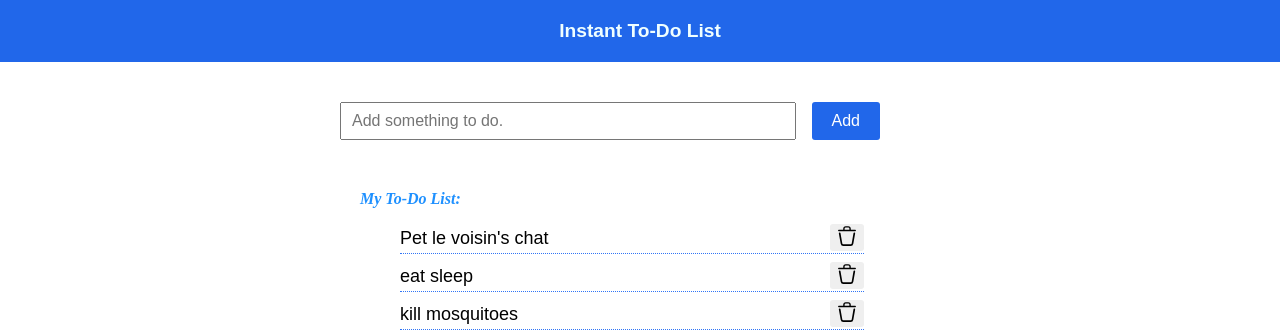
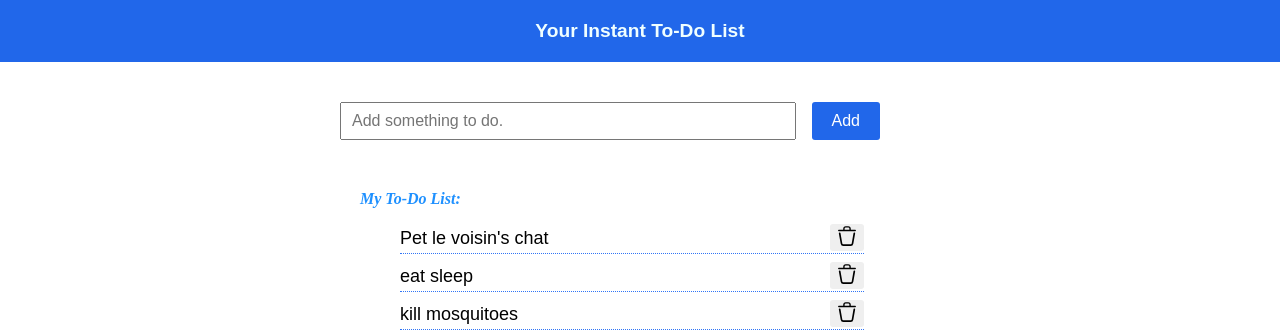
Before and after one commit to swagatobhaskar/flask-todo-app, a Flask app: page / in a window 1280 px wide. Shown: the top 334 px of the page. Run offline with Flask 3, Linux system fonts and the light colour scheme; data comes from the database, SQL or seed files in the repository.

Commit message:
home.html <h2> edit

```diff
--- a/templates/home.html
+++ b/templates/home.html
@@ -13,7 +13,7 @@
         margin-top: 0px; padding-top: 20px; padding-bottom: 20px;
         color: azure;
         ">
-        Instant To-Do List
+        Your Instant To-Do List
     </h2>
     <div style="margin-top: 5vh; display: flex; justify-content: center;">
         <div style="width: 60%; max-width: 600px;">
```
